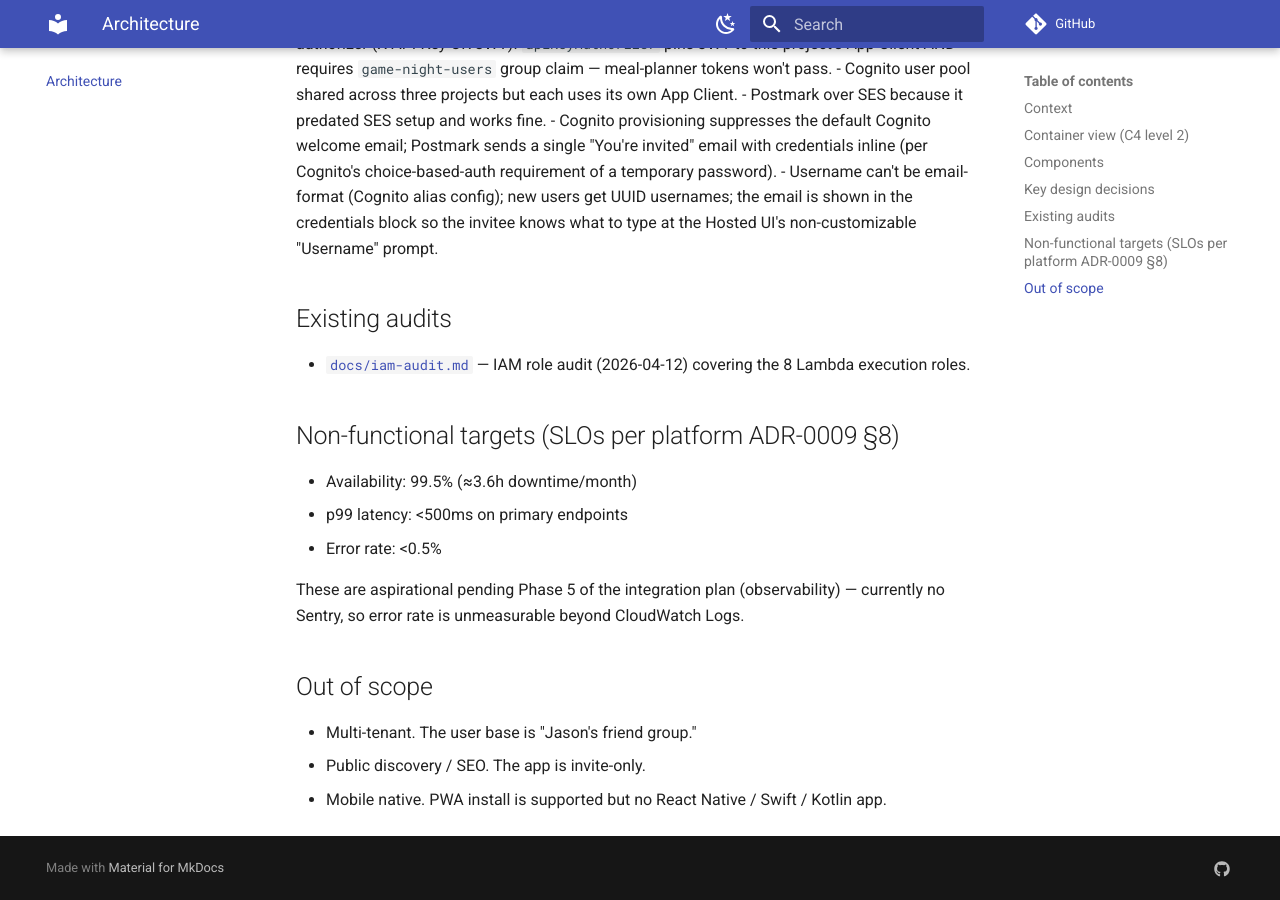
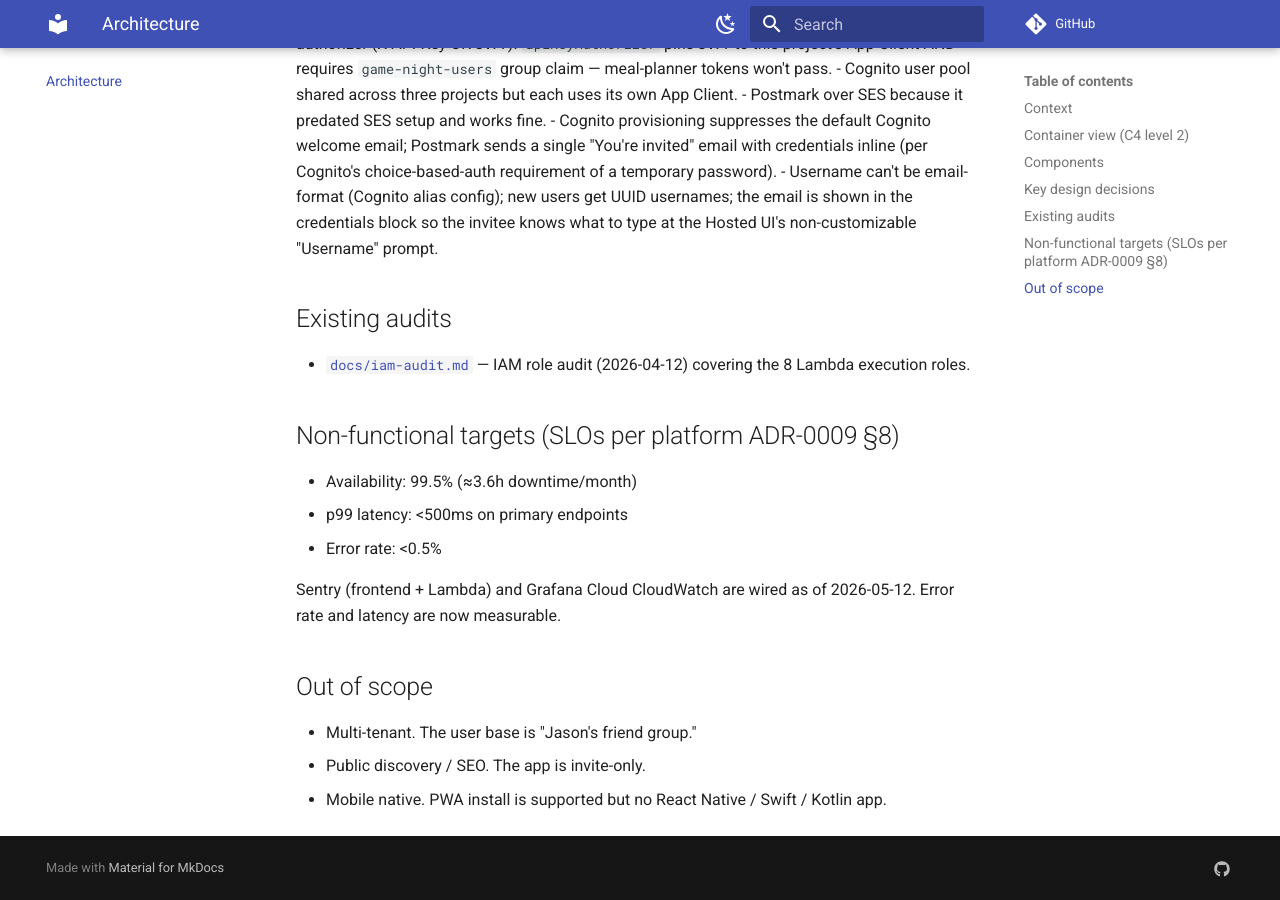
Before and after one commit to jaetill/game-night-pwa, an MkDocs documentation site: the page built from docs/architecture/overview.md, in a window 1280 px wide and 900 px high, scrolled down 1604 px. Built offline with MkDocs 1.6.1 and Material for MkDocs 9.7.7, drawn with Linux system fonts in a browser that asks for light colours; comment, search, counter and statistics services are not loaded.

Commit message:
docs: update for PR changes (doc-keeper agent)
Co-Authored-By: Claude Sonnet 4.6 <noreply@anthropic.com>

```diff
--- a/docs/architecture/overview.md
+++ b/docs/architecture/overview.md
@@ -55,7 +55,7 @@ Key existing decisions inherited from `CLAUDE.md`:
 - p99 latency: <500ms on primary endpoints
 - Error rate: <0.5%
 
-These are aspirational pending Phase 5 of the integration plan (observability) — currently no Sentry, so error rate is unmeasurable beyond CloudWatch Logs.
+Sentry (frontend + Lambda) and Grafana Cloud CloudWatch are wired as of 2026-05-12. Error rate and latency are now measurable.
 
 ## Out of scope
 
```
